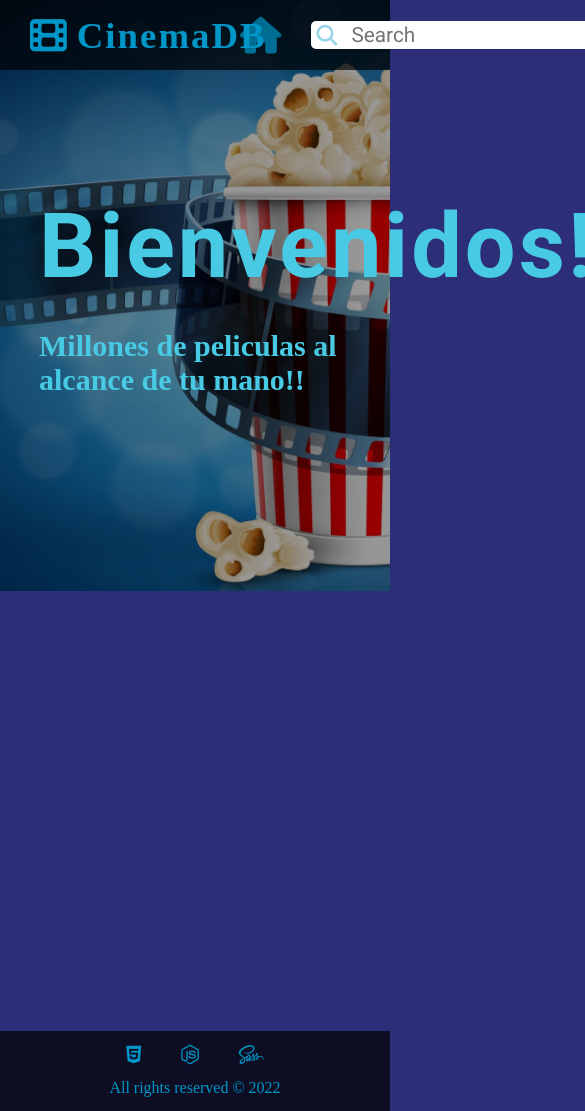
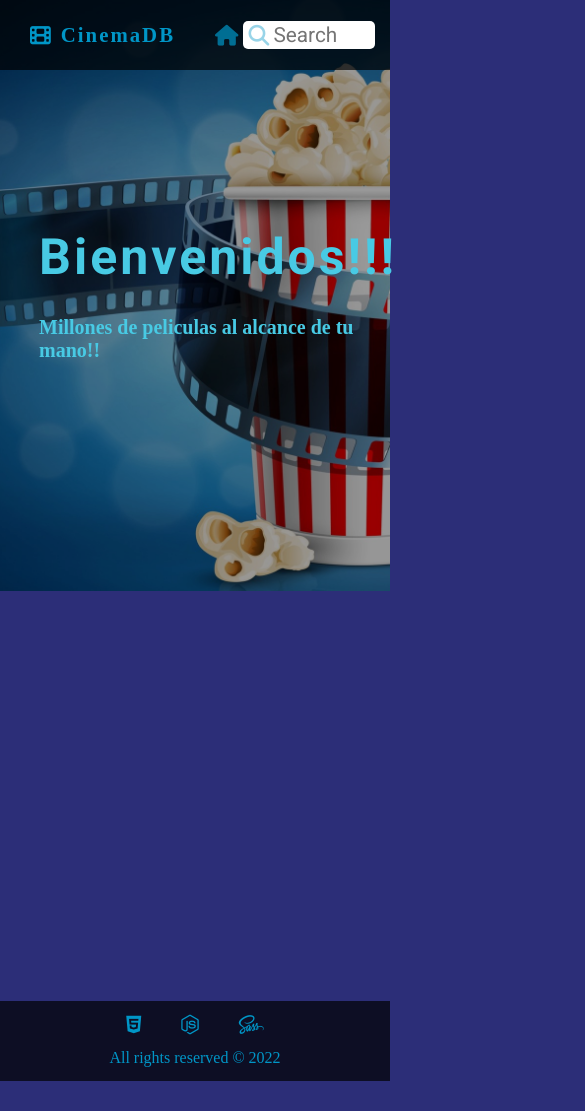
Before and after one commit to LeonardoRosas92/movies-api-rest-js, a plain HTML site: page index.html in a window 390 px wide. Shown: the top 1111 px of the page, 585 px wide, since content can reach past the window. After the commit the page ends 1081 px from the top, so only its background shows below. Drawn offline with nearby package versions, Linux system fonts and the light colour scheme; no server answers.

Commit message:
Se agregan mediaQuerys

```diff
--- /dev/null
+++ b/scss/general/_mediaq.scss
@@ -0,0 +1,149 @@
+@mixin desktop {
+    @media (max-width: 1100px) {
+        @content;
+    }
+}
+
+@mixin tablets {
+    @media (max-width:790px) {
+        @content;
+    }
+}
+
+@mixin phone {
+    @media (max-width:550px) {
+        @content;
+    }
+}
+
+@include tablets() {
+    .navigation {
+        &__left {
+            &__logo {
+                font-size: 1.5rem !important;
+            }
+
+            &__text {
+                font-size: 1.5rem !important;
+            }
+        }
+
+        &__right {
+            i {
+                font-size: 1.2rem !important;
+            }
+
+            &__search {
+                input {
+                    font-size: 1.2rem !important;
+                    height: 1.4rem;
+                }
+            }
+
+        }
+    }
+
+    .movie {
+        &__cast {
+            &__cards {
+                &__img {
+                    img {
+                        width: 100px !important;
+                    }
+                }
+            }
+        }
+    }
+}
+
+@include phone() {
+
+    .navigation {
+        &__left {
+            width: 50% !important;
+
+            &__logo {
+                font-size: 1.3rem !important;
+            }
+
+            &__text {
+                font-size: 1.3rem !important;
+            }
+        }
+
+        &__right {
+            width: 50% !important;
+            i {
+                font-size: 1.3rem !important;
+                margin-right: 5px !important;
+            }
+
+            &__search {
+                input {
+                    display: inline-block !important;
+                    font-size: 1.3rem !important;
+                    width: 90% !important;
+                    margin-right: 10px !important;
+                }
+            }
+
+        }
+    }
+    .header {
+        &__title {
+            font-size: 50px !important;
+        }
+        &__subtitle {
+            font-size: 20px !important;
+        }
+    }
+    .categories {
+        padding: 5px !important;
+        &__content {
+            &__category {
+                width: 130px !important;
+                height: 40px !important;
+            }
+        }
+    }
+
+    .movie {
+        &__info {
+            flex-direction: column;
+            align-items: center;
+            &__img {
+                width: 90% !important;
+            }
+            &__text {
+                width: 90% !important;
+                h1 {
+                    text-align: center;
+                    font-size: 2rem !important;
+                }
+            }
+        }
+        &__media {
+            width: 100%;
+            flex-direction: column;
+
+
+            &__trailer {
+                width: 100% !important;
+            }
+
+            &__gallery {
+                width: 100% !important;
+            }
+        }
+
+        &__cast {
+            &__cards {
+                &__img {
+                    img {
+                        width: 100px !important;
+                    }
+                }
+            }
+        }
+    }
+}
--- a/scss/sections/_movie.scss
+++ b/scss/sections/_movie.scss
@@ -110,7 +110,7 @@
         background: #CAF0F8;
         width: 100%;
         display: flex;
-
+        gap: 15px;
         &__trailer {
             width: 50%;
             height: auto;
@@ -131,8 +131,9 @@
             }
 
             &__video {
+                width: 100%;
                 embed {
-                    width: 600px;
+                    width: 100%;
                     height: 300px;
                 }
             }
--- a/scss/sections/_nav.scss
+++ b/scss/sections/_nav.scss
@@ -7,8 +7,11 @@ $font-nav-input: 1.3rem;
     width: 100%;
     height: 70px;
     border: none;
-    @include dFlex(space-between, center, row wrap);
+    display: flex;
+
     color: #0096C7;
+    display: flex;
+    justify-content: space-between;
     &::before{
         content: '';
         position: absolute;
@@ -19,7 +22,8 @@ $font-nav-input: 1.3rem;
         background: rgba($color: #000000, $alpha: 0.7);
     }
     &__left{
-        width: 200px;
+        width: 30%;
+        height: 100%;
         position: relative;
         margin: 0 20px;
         @include dFlex(flex-start, center, row wrap);
@@ -33,7 +37,9 @@ $font-nav-input: 1.3rem;
         }
     }
     &__right{
-        @include dFlex(flex-start, center, row wrap);
+        width: 70%;
+        height: 100%;
+        @include dFlex(flex-end, center, row wrap);
         i{
             font-size: $font-nav;
             margin-right: 30px;
@@ -46,7 +52,6 @@ $font-nav-input: 1.3rem;
         }
         &__search{
             position: relative;
-            width: 300px;
             @include dFlex(flex-start, center, row wrap);
             i{
                 position: absolute;
@@ -62,8 +67,7 @@ $font-nav-input: 1.3rem;
             }
             input{
                 @include setFont('Roboto', $font-nav-input, left);
-                padding-left: 40px;
-                width: 100%;
+                padding-left: 30px;
                 height: 1.7rem;
                 margin-right: 20px;
                 border-radius: 5px;
--- a/scss/styles.scss
+++ b/scss/styles.scss
@@ -1,5 +1,6 @@
 @import "general/generales";
 @import "general/mixins";
+@import "general/mediaq";
 
 @import "sections/nav";
 @import "sections/header";
--- a/src/navigation.js
+++ b/src/navigation.js
@@ -9,7 +9,7 @@ btnSearch.addEventListener('click', () => {
     location.hash = `#search=${inputSearch.value}`;
 });
 
-inputSearch.addEventListener("keyup", function(event) {
+inputSearch.addEventListener("keyup", function (event) {
     event.preventDefault();
     if (event.keyCode === 13) {
         location.hash = `#search=${inputSearch.value}`;
@@ -18,9 +18,7 @@ inputSearch.addEventListener("keyup", function(event) {
 
 function navigator() {
     console.log({ location });
-    if (location.hash.startsWith('#trends')) {
-        trendsPage();
-    } else if (location.hash.startsWith('#search=')) {
+    if (location.hash.startsWith('#search=')) {
         searchPage();
     } else if (location.hash.startsWith('#movie=')) {
         moviePage();
@@ -32,14 +30,11 @@ function navigator() {
     smoothscroll();
 }
 
-function trendsPage() {
-    console.log('Trends!!');
-}
 function searchPage() {
     console.log('categories!!');
     const [_, title] = location.hash.split('=');
-    getMoviesByName(title.replace('%20',' '));
-    inputSearch.value = title.replace('%20',' ');
+    getMoviesByName(title.replace('%20', ' '));
+    inputSearch.value = title.replace('%20', ' ');
     navigation.classList.remove('inactive');
     back.classList.remove('inactive');
     header.classList.add('inactive');
@@ -66,7 +61,7 @@ function categoriesPage() {
     console.log('categories!!');
     const [_, categoryData] = location.hash.split('=');
     const [categoryId, categoryName] = categoryData.split('-');
-    getMoviesByCategory(categoryId, categoryName.replace('%20',' '));
+    getMoviesByCategory(categoryId, categoryName.replace('%20', ' '));
     navigation.classList.remove('inactive');
     back.classList.remove('inactive');
     header.classList.add('inactive');
```
Also changed, not shown: css/styles.css.
